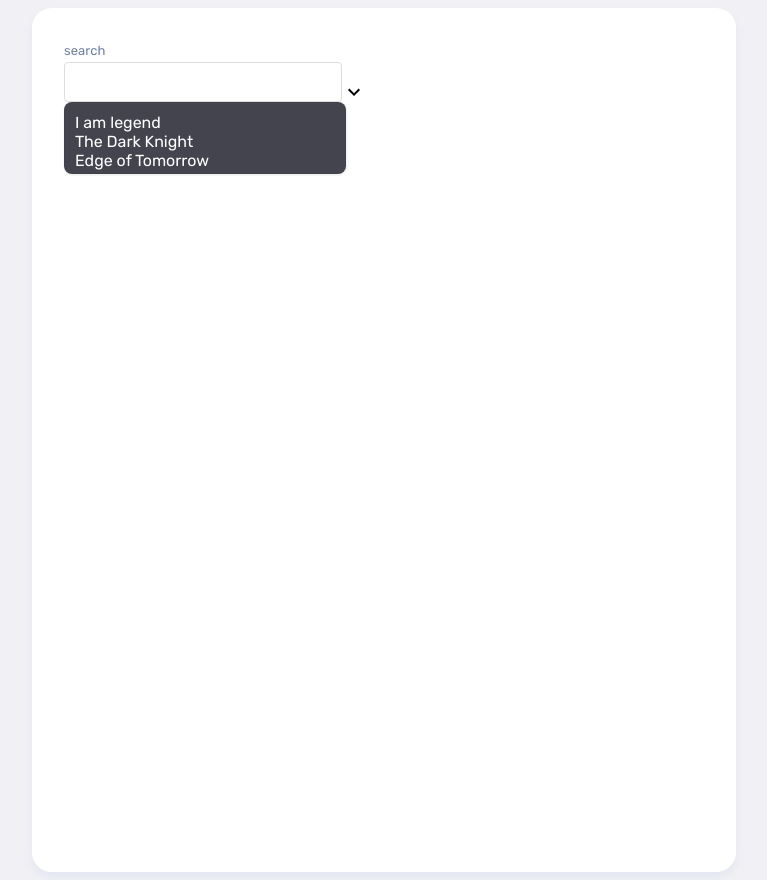
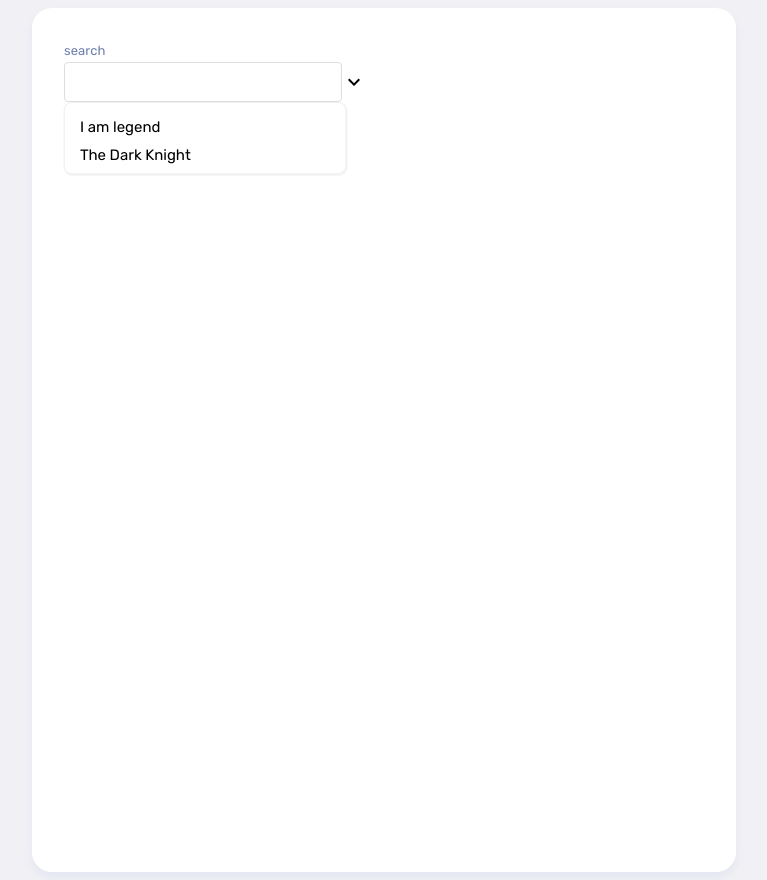
Before and after one commit to shinghuey27/dyno-web, a React (Create React App) app: page / in a window 1280 px wide. Shown: the whole page, without its empty margins (256-1023 px from the left). Built offline with nearby package versions, Linux system fonts and the light colour scheme.

Commit message:
add default design for search bar

```diff
--- a/src/App.js
+++ b/src/App.js
@@ -113,30 +113,30 @@ function App() {
             boxSizing: "border-box",
           }
         }}
-        listBox={{
-          style: {
-            backgroundColor: '#44444F',
-            margin: 0, zIndex: 200, position: 'absolute',
-            border: '1px solid rgba(0, 0, 0, 0.05)',
-            borderRadius: 8,
-            boxShadow: "0.5px 1px 1px 1px rgba(0, 0, 0, 0.05)",
-            padding: 10,
-            width: 260,
-            top: -40,
-            overflow: 'scroll',
-            height: 50,
-            overflowX: 'hidden',
+        // listBox={{
+        //   style: {
+        //     backgroundColor: '#44444F',
+        //     margin: 0, zIndex: 200, position: 'absolute',
+        //     border: '1px solid rgba(0, 0, 0, 0.05)',
+        //     borderRadius: 8,
+        //     boxShadow: "0.5px 1px 1px 1px rgba(0, 0, 0, 0.05)",
+        //     padding: 10,
+        //     width: 260,
+        //     top: -40,
+        //     overflow: 'scroll',
+        //     height: 50,
+        //     overflowX: 'hidden',
 
 
-          },
-          className: 'listBox'
-        }}
-        item={{
-          style: {
-            backgroundColor: '#44444F',
-          },
-          className: 'itemList'
-        }}
+        //   },
+        //   className: 'listBox'
+        // }}
+        // item={{
+        //   style: {
+        //     backgroundColor: '#44444F',
+        //   },
+        //   className: 'itemList'
+        // }}
       />
 
       {/* <div style={{ display: 'flex', }}>
--- a/src/Components/List/List.jsx
+++ b/src/Components/List/List.jsx
@@ -1,31 +1,39 @@
 import { height, padding } from '@mui/system';
 import React from 'react';
+import Proptypes from 'prop-types';
 
+const listItem = (data, { item, props }) => data.map((el) => <li style={{ ...props.styleItem }} {...item}>{el.title}</li>)
 
+const List = (props) => {
 
-
-const listItem = (data, { item, }) => data.map((el) => <li style={{ listStyleType: 'none', padding: 5, fontSize: 15 }} {...item}>{el.title}</li>)
-
-export default function List(props) {
     const { data, listBox, item, } = props;
 
     return (
-        <ul style={{
-            backgroundColor: 'white', margin: 0, zIndex: 200, position: 'absolute',
-            border: '1px solid rgba(0, 0, 0, 0.05)',
-            borderRadius: 8,
-            boxShadow: "0.5px 1px 1px 1px rgba(0, 0, 0, 0.05)",
-            padding: 10,
-            width: 260,
-            top: -40,
-            overflow: 'scroll',
-            height: 50,
-            overflowX: 'hidden'
-        }}
+        <ul
+            style={{ ...props.containerStyle }}
             {...listBox}
         >
             {/* this is the children of the list , call function listItem , pass 2 argument , first one is the data , second is the style of the item */}
-            {listItem(data, { item })}
+            {listItem(data, { item, props })}
         </ul>
     );
 }
+
+List.defaultProps = {
+
+    containerStyle: {
+        backgroundColor: 'white', margin: 0, zIndex: 200, position: 'absolute',
+        border: '1px solid rgba(0, 0, 0, 0.05)',
+        borderRadius: 8,
+        boxShadow: "0.5px 1px 1px 1px rgba(0, 0, 0, 0.05)",
+        padding: 10,
+        width: 260,
+        top: -40,
+        overflow: 'scroll',
+        height: 50,
+        overflowX: 'hidden'
+    },
+    styleItem: { listStyleType: 'none', padding: 5, fontSize: 15, backgroundColor: 'white' }
+
+}
+export default List;
--- a/src/Components/Searchbar/Searchbar.jsx
+++ b/src/Components/Searchbar/Searchbar.jsx
@@ -23,7 +23,7 @@ const dataobj = [
 ]
 
 export default function Searchbar(props) {
-    const { label, text, description, error, listBox, item, renderItem } = props;
+    const { label, text, description, error, listBox, item, renderItem, icon } = props;
     return (
         <>
             <div style={{ display: 'flex', }}>
@@ -34,7 +34,7 @@ export default function Searchbar(props) {
                     error
                 />
                 <div >
-                    <KeyboardArrowDownIcon style={{ marginTop: 40 }} />
+                    <KeyboardArrowDownIcon style={{ ...props.iconStyle}} {...icon} />
                 </div>
             </div>
             <div style={{ position: 'relative' }}>
@@ -48,3 +48,7 @@ export default function Searchbar(props) {
 
         </>);
 }
+
+Searchbar.defaultProps={
+    iconStyle:{ marginTop:30}
+}
```
